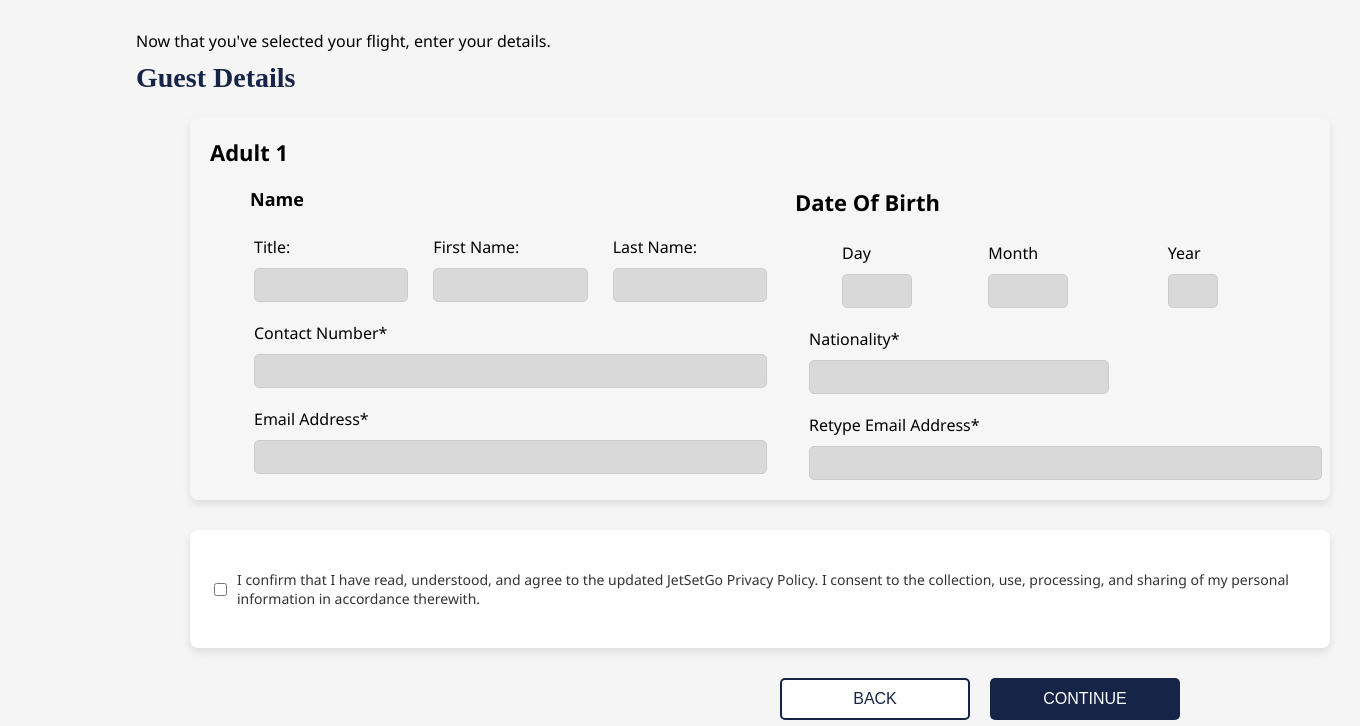
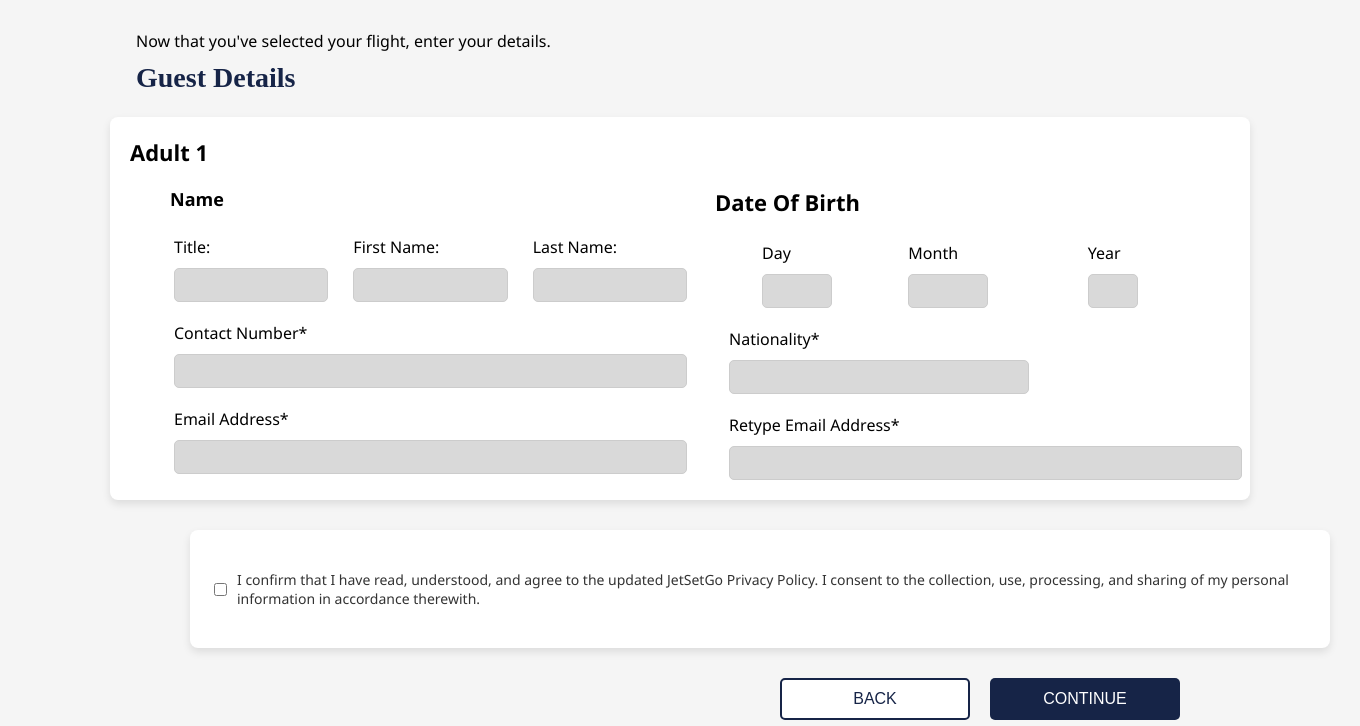
Before and after one commit to flor1211/jetsetgo2204, a PHP site: page /gstdetails.php in a window 1360 px wide. Shown: the part 74-800 px from the top of the page. Run offline with PHP 8.4, Linux system fonts and the light colour scheme; some web fonts are replaced.

Commit message:
Update some lines in gstdeails

```diff
--- a/gstdetails.css
+++ b/gstdetails.css
@@ -79,14 +79,14 @@ body {
     justify-content: space-between;
     align-items: flex-start;
 
-    margin-left: 190px;
-    background-color: #F6F6F6;
+    /* margin-left: 190px; */
+    background-color: #ffffff;
     padding: 20px;
     border-radius: 8px;
     box-shadow: 0 4px 8px rgba(0, 0, 0, 0.1);
     max-width: 1100px;
     width: 100%;
-    margin-top: 0px;
+    margin: 0 auto;
 }
 
 
```
Also changed, not shown: gstdetails.php (indentation only).
